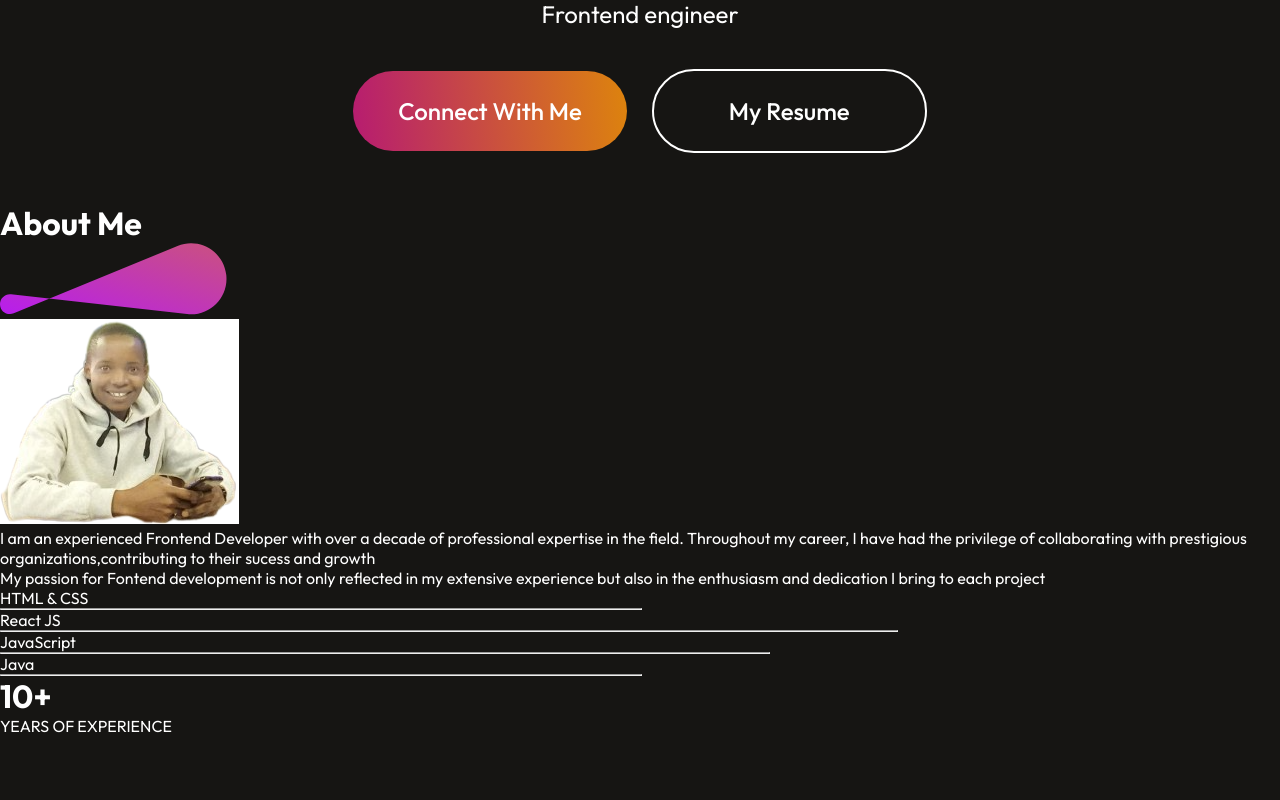
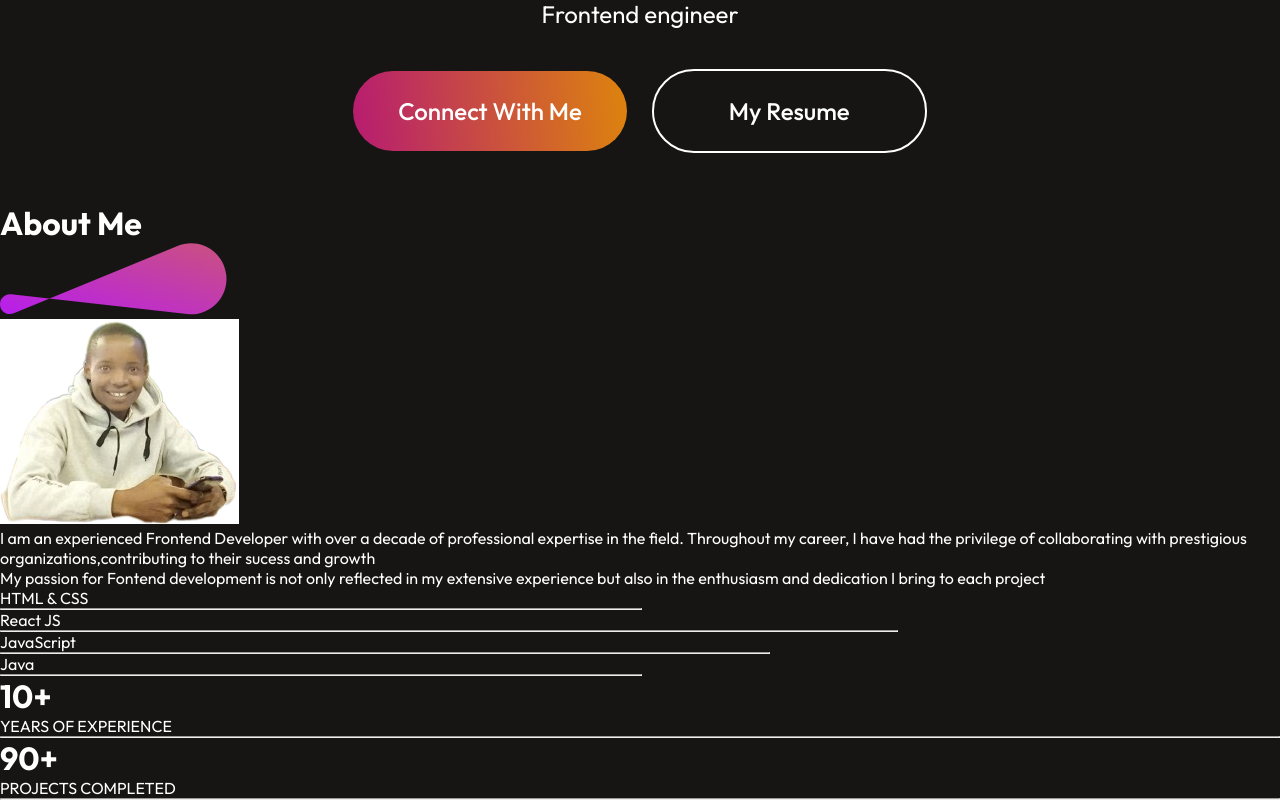
Before and after one commit to KipletingEdwin/Kipleting-Edwin, a React (Vite) app: page / in a window 1280 px wide. Shown: the part 890-1690 px from the top of the page. Before the commit the page ends 1626 px from the top, so only its background shows below. Built offline with nearby package versions, Linux system fonts and the light colour scheme.

Commit message:
add h1 asecond div to about-achievements container

```diff
--- a/src/Components/About/About.jsx
+++ b/src/Components/About/About.jsx
@@ -33,6 +33,12 @@ const About = () => {
                     <h1>10+</h1>
                     <p>YEARS OF EXPERIENCE</p>
                 </div>
+                <hr/>
+                <div className="about-achievement">
+                    <h1>90+</h1>
+                    <p>PROJECTS COMPLETED</p>
+                </div>
+                <hr />
             </div>
 
         </div>
```
